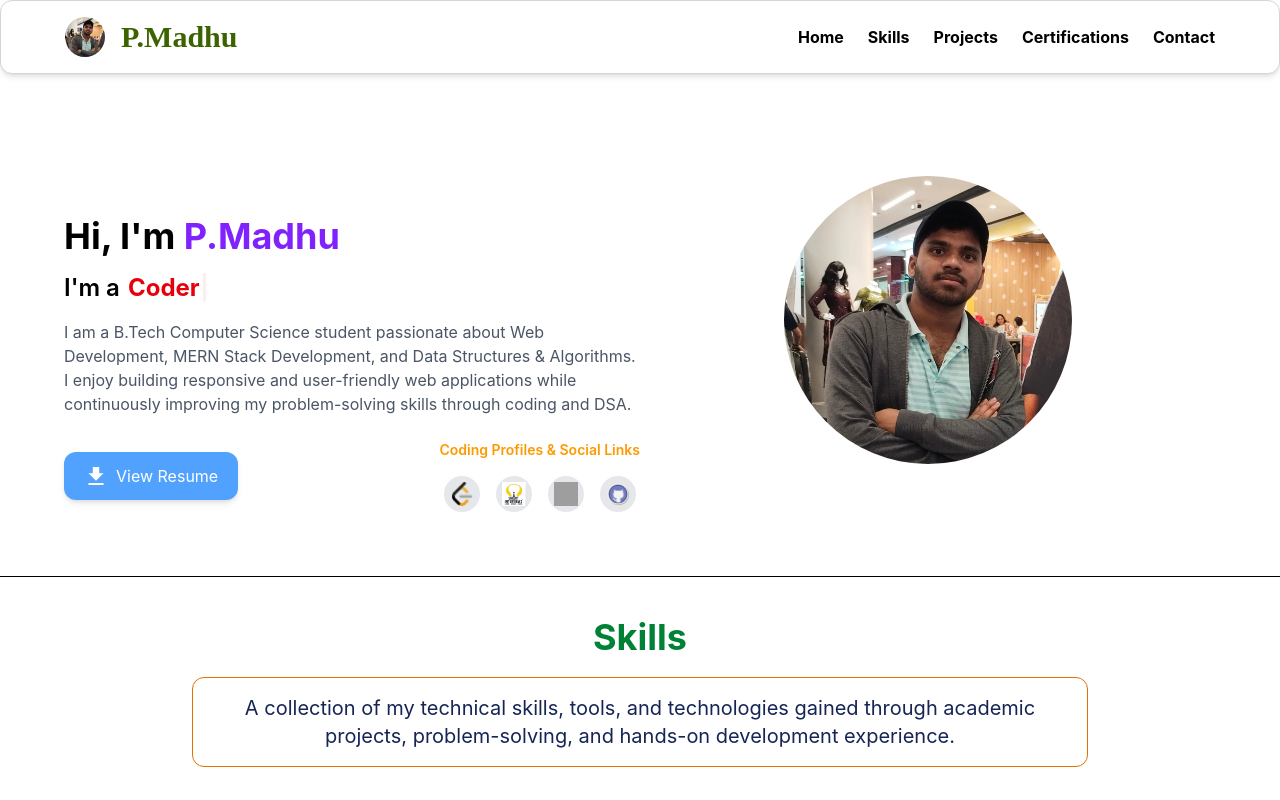
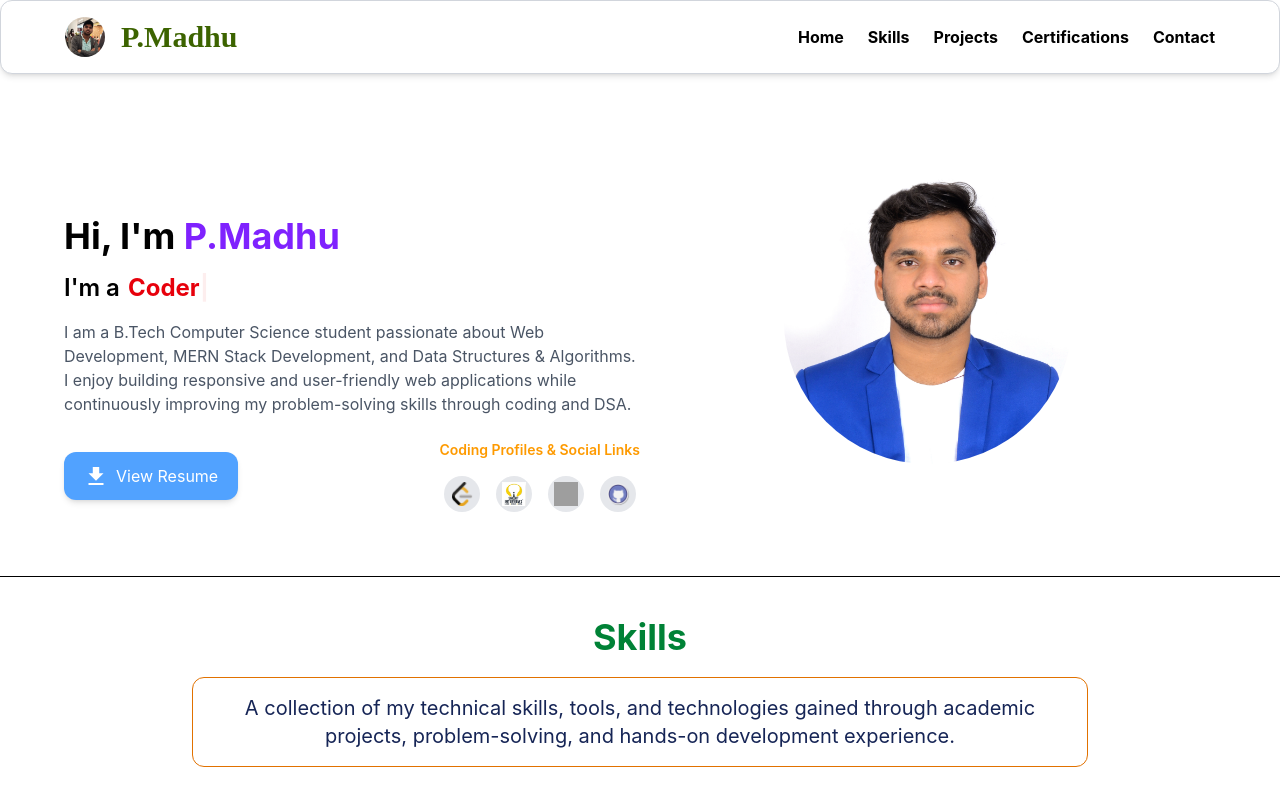
Before and after one commit to Madhu816/Portfolio, a React app: page / in a window 1280 px wide. Shown: the top 800 px of the page. Built offline with nearby package versions, Linux system fonts and the light colour scheme; grey boxes are pictures that could not be loaded; the HTML template or start-up script is replaced by a standard one.

Commit message:
change image

```diff
--- a/src/components/Home.jsx
+++ b/src/components/Home.jsx
@@ -79,7 +79,7 @@ function Home() {
 
                     </div>
                     <div className="md:w-1/2 flex justify-center order-1 md:order-2">
-                        <img className="w-72 h-72 rounded-full object-cover " src="/photo.jpeg"
+                        <img className="w-72 h-72 rounded-full object-cover " src="/myphoto.jpeg"
                             // style={{ objectPosition: "30px 50px" }}
                         />
                     </div>
```
Also changed, not shown: public/myphoto.jpeg (added), 1 other file (tests, documents, lock files or other folders).
